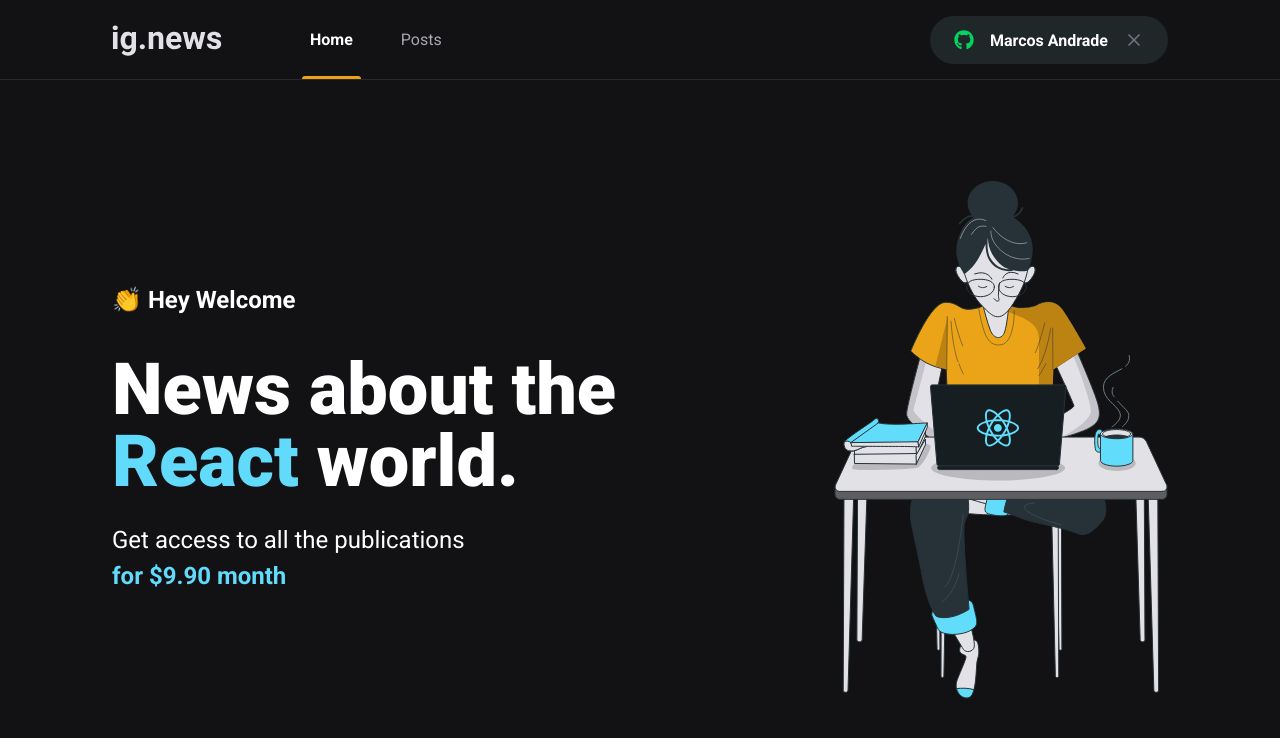
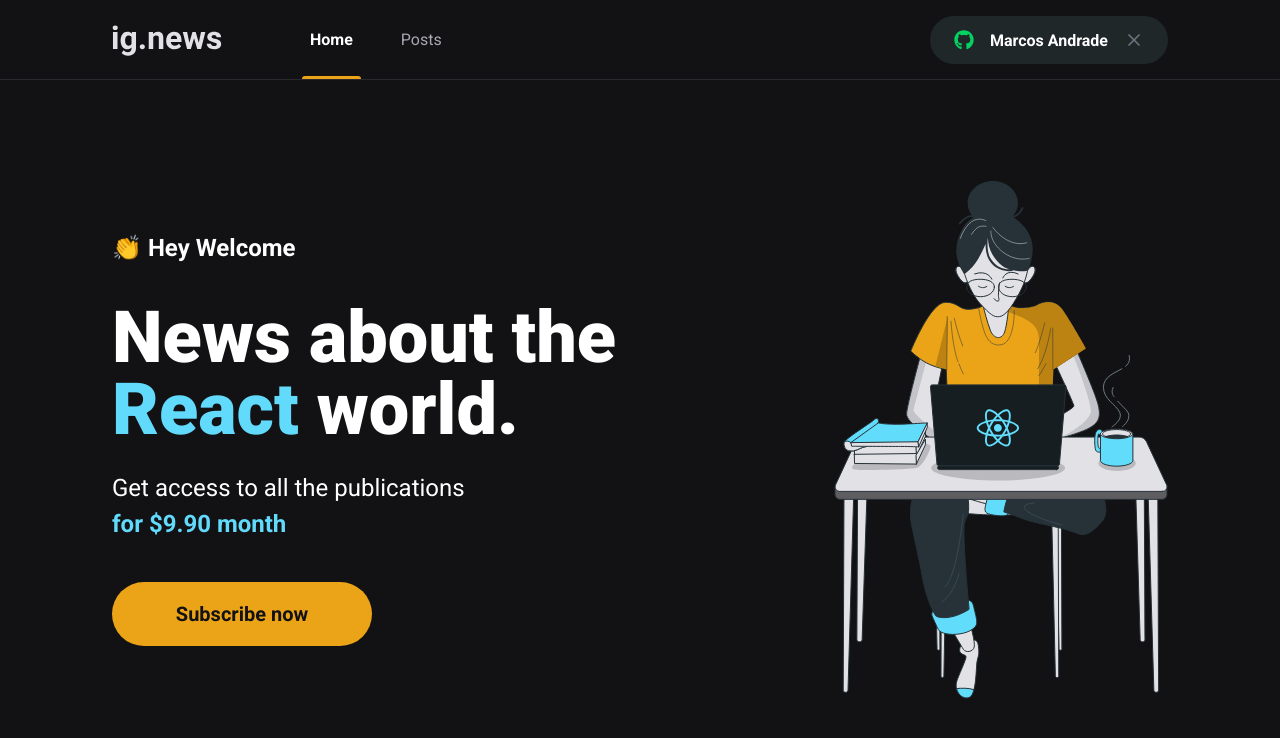
Before and after one commit to marcospandrade/ignews-next, a Next.js app: page / in a window 1280 px wide. Shown: the top 738 px of the page. Built offline with nearby package versions, Linux system fonts and the light colour scheme.

Commit message:
subscription Button

```diff
--- /dev/null
+++ b/src/components/SubscribeButton/index.tsx
@@ -0,0 +1,9 @@
+import styles from './styles.module.scss';
+
+export function SubscribeButton() {
+    return (
+        <button type="button" className={styles.subscribeButton}>
+            Subscribe now
+        </button>
+    );
+}
--- /dev/null
+++ b/src/components/SubscribeButton/styles.module.scss
@@ -0,0 +1,20 @@
+.subscribeButton {
+    width: 260px;
+    height: 4rem;
+    border: 0;
+    border-radius: 2rem;
+    background: var(--yellow-500);
+    color: var(--gray-900);
+    font-size: 1.25rem;
+    font-weight: bold;
+
+    display: flex;
+    align-items: center;
+    justify-content: center;
+
+    transition: filter 0.2s;
+
+    &:hover {
+        filter: brightness(0.8);
+    }
+}
--- a/src/pages/home.module.scss
+++ b/src/pages/home.module.scss
@@ -38,4 +38,8 @@
             font-weight: bold;
         }
     }
+
+    button {
+        margin-top: 2.5rem;
+    }
 }
--- a/src/pages/index.tsx
+++ b/src/pages/index.tsx
@@ -1,5 +1,6 @@
 import Head from 'next/head';
 import Image from 'next/image';
+import { SubscribeButton } from '../components/SubscribeButton';
 import styles from './home.module.scss';
 
 export default function Home() {
@@ -19,6 +20,8 @@
                         Get access to all the publications <br />
                         <span>for $9.90 month</span>
                     </p>
+
+                    <SubscribeButton />
                 </section>
 
                 <Image
```
